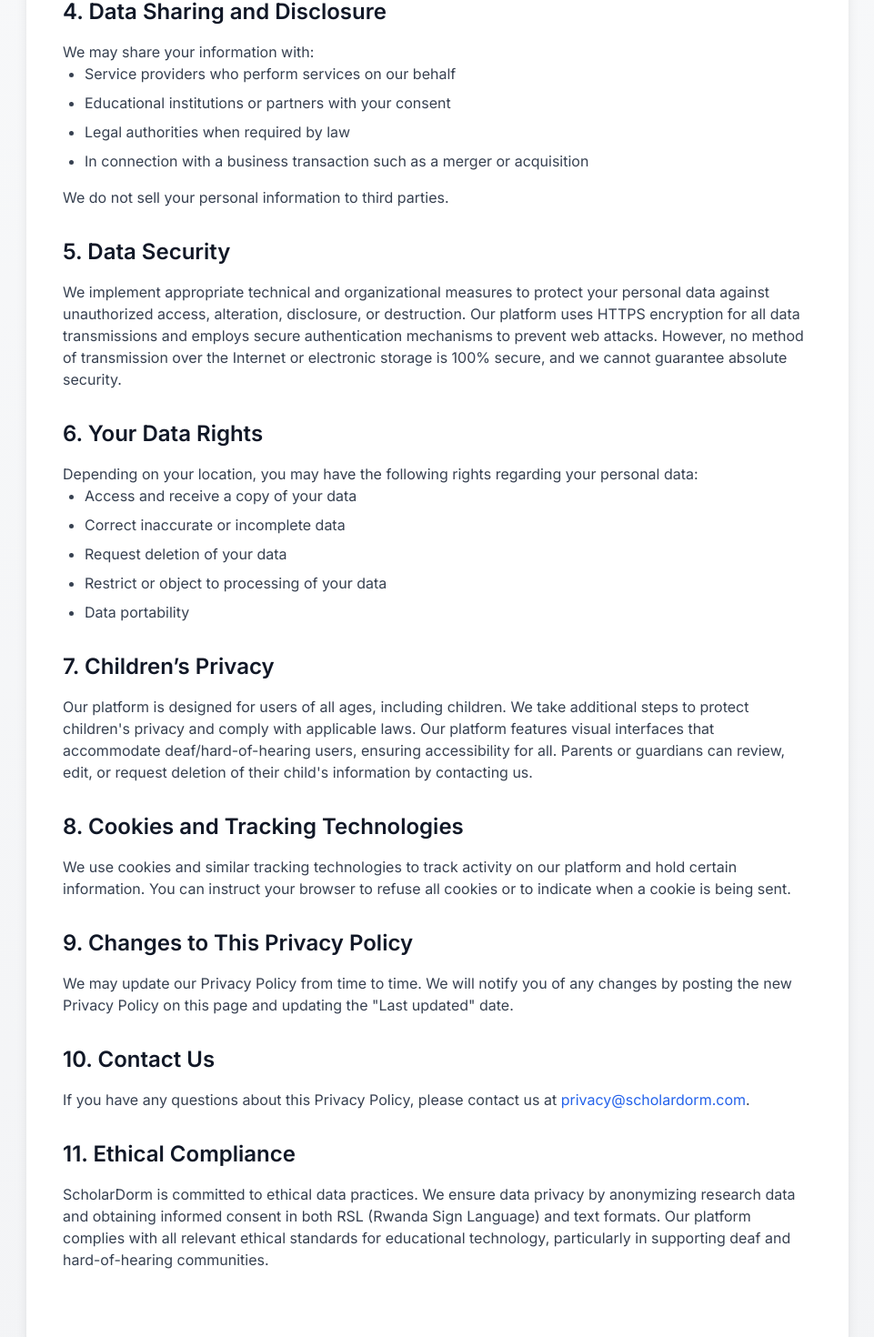
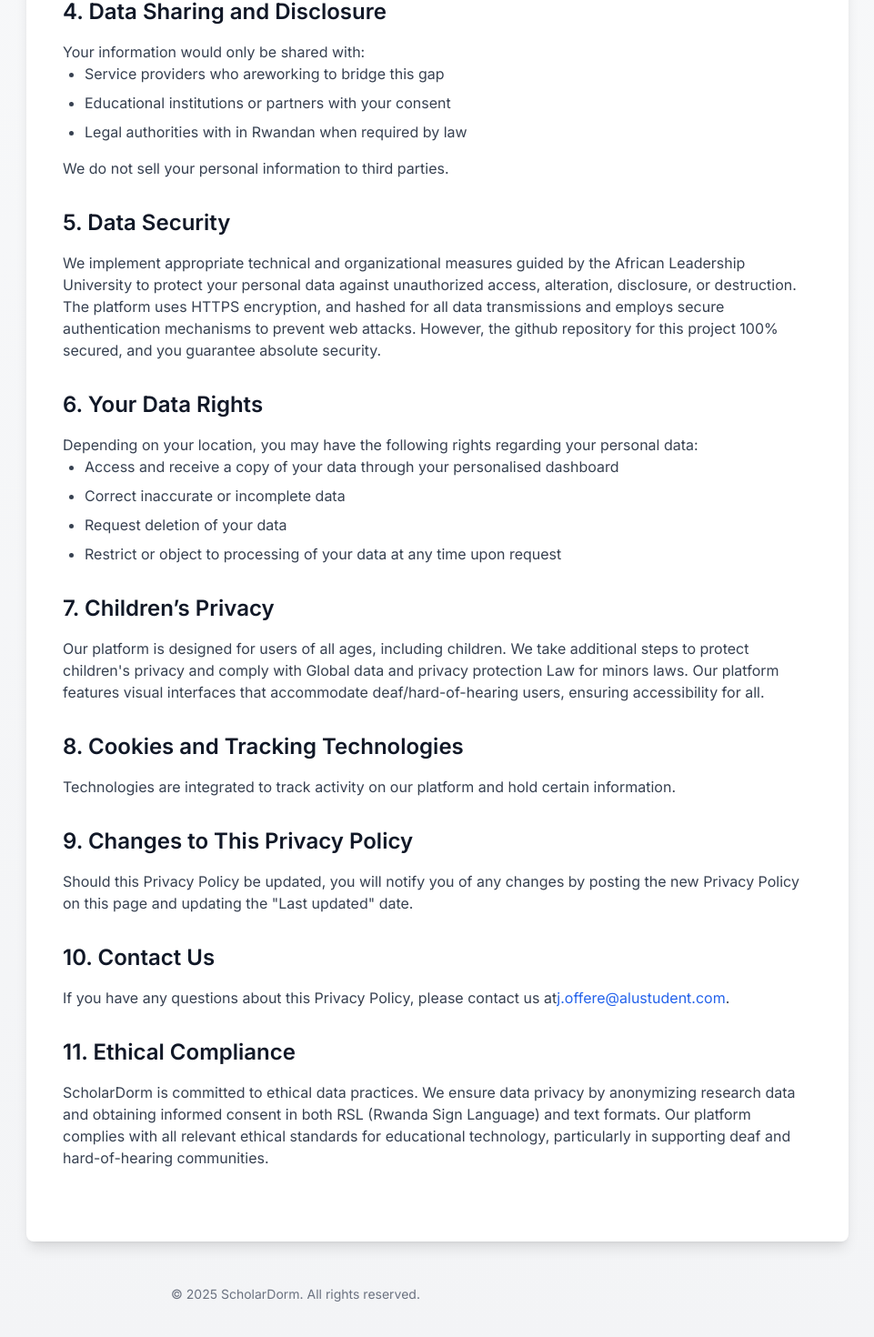
Before and after one commit to JoyOffere/ScholarDorm-Capstone, a React (Vite) app: page /privacy in a window 1280 px wide. Shown: the part 959-2429 px from the top of the page at 91% size, without its empty margins (315-1276 px from the left). Built offline with nearby package versions, Linux system fonts and the light colour scheme.

Commit message:
Updated Privacy policy for Ethical compliance

```diff
--- a/src/components/legal/PrivacyPolicy.tsx
+++ b/src/components/legal/PrivacyPolicy.tsx
@@ -114,7 +114,7 @@
                   Privacy Policy
                 </h1>
                 <p className="text-gray-500 mt-2 text-sm">
-                  Last updated: June 1, 2023
+                  Last updated: November, 2025
                 </p>
               </div>
 
@@ -148,60 +148,59 @@
                 </Section>
 
                 <Section id="sharing" title="4. Data Sharing and Disclosure" setActiveSection={setActiveSection}>
-                  <p>We may share your information with:</p>
+                  <p> Your information would only be shared with:</p>
                   <ul className="list-disc pl-6 space-y-2">
-                    <li>Service providers who perform services on our behalf</li>
+                    <li>Service providers who areworking to bridge this gap</li>
                     <li>Educational institutions or partners with your consent</li>
-                    <li>Legal authorities when required by law</li>
-                    <li>In connection with a business transaction such as a merger or acquisition</li>
+                    <li>Legal authorities with in Rwandan when required by law</li>
                   </ul>
                   <p className="mt-4">We do not sell your personal information to third parties.</p>
                 </Section>
 
                 <Section id="security" title="5. Data Security" setActiveSection={setActiveSection}>
                   <p>
-                    We implement appropriate technical and organizational measures to protect your personal data against unauthorized access, alteration, disclosure, or destruction. Our platform uses HTTPS encryption for all data transmissions and employs secure authentication mechanisms to prevent web attacks. However, no method of transmission over the Internet or electronic storage is 100% secure, and we cannot guarantee absolute security.
+                    We implement appropriate technical and organizational measures guided by the African Leadership University to protect your personal data against unauthorized access, alteration, disclosure, or destruction. The platform uses HTTPS encryption, and hashed for all data transmissions and employs secure authentication mechanisms to prevent web attacks. However, the github repository for this project 100% secured, and you guarantee absolute security.
                   </p>
                 </Section>
 
                 <Section id="rights" title="6. Your Data Rights" setActiveSection={setActiveSection}>
                   <p>Depending on your location, you may have the following rights regarding your personal data:</p>
                   <ul className="list-disc pl-6 space-y-2">
-                    <li>Access and receive a copy of your data</li>
+                    <li>Access and receive a copy of your data through your personalised dashboard</li>
                     <li>Correct inaccurate or incomplete data</li>
                     <li>Request deletion of your data</li>
-                    <li>Restrict or object to processing of your data</li>
-                    <li>Data portability</li>
+                    <li>Restrict or object to processing of your data at any time upon request</li>
+
                   </ul>
                 </Section>
 
                 <Section id="children" title="7. Children’s Privacy" setActiveSection={setActiveSection}>
                   <p>
-                    Our platform is designed for users of all ages, including children. We take additional steps to protect children's privacy and comply with applicable laws. Our platform features visual interfaces that accommodate deaf/hard-of-hearing users, ensuring accessibility for all. Parents or guardians can review, edit, or request deletion of their child's information by contacting us.
+                    Our platform is designed for users of all ages, including children. We take additional steps to protect children's privacy and comply with Global data and privacy protection Law for minors laws. Our platform features visual interfaces that accommodate deaf/hard-of-hearing users, ensuring accessibility for all.
                   </p>
                 </Section>
 
                 <Section id="cookies" title="8. Cookies and Tracking Technologies" setActiveSection={setActiveSection}>
                   <p>
-                    We use cookies and similar tracking technologies to track activity on our platform and hold certain information. You can instruct your browser to refuse all cookies or to indicate when a cookie is being sent.
+                    Technologies  are integrated to track activity on our platform and hold certain information.
                   </p>
                 </Section>
 
                 <Section id="changes" title="9. Changes to This Privacy Policy" setActiveSection={setActiveSection}>
                   <p>
-                    We may update our Privacy Policy from time to time. We will notify you of any changes by posting the new Privacy Policy on this page and updating the "Last updated" date.
+                    Should this Privacy Policy be updated, you will notify you of any changes by posting the new Privacy Policy on this page and updating the "Last updated" date.
                   </p>
                 </Section>
 
                 <Section id="contact" title="10. Contact Us" setActiveSection={setActiveSection}>
                   <p>
-                    If you have any questions about this Privacy Policy, please contact us at{' '}
+                    If you have any questions about this Privacy Policy, please contact us at{''}
                     <a
-                      href="mailto:privacy@scholardorm.com"
+                      href="mailto:j.offere@alustudent.com"
                       className="text-blue-600 hover:underline focus:outline-none focus:underline"
                       aria-label="Email ScholarDorm support"
                     >
-                      privacy@scholardorm.com
+                      j.offere@alustudent.com
                     </a>.
                   </p>
                 </Section>
@@ -224,7 +223,7 @@
           className="mt-12 text-center"
         >
           <p className="text-gray-500 text-sm">
-            &copy; 2023 ScholarDorm. All rights reserved.
+            &copy; 2025 ScholarDorm. All rights reserved.
           </p>
         </motion.div>
       </div>
```
